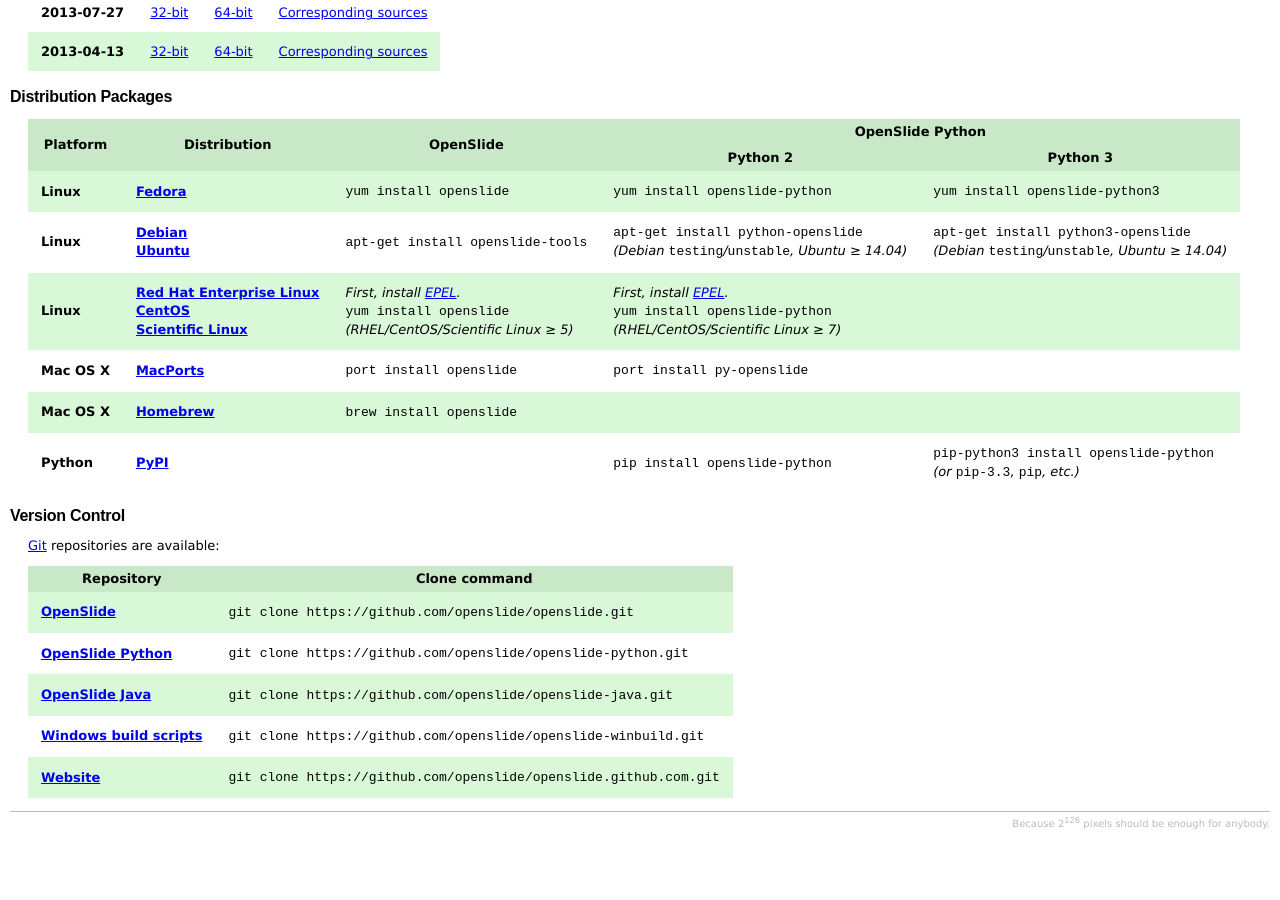
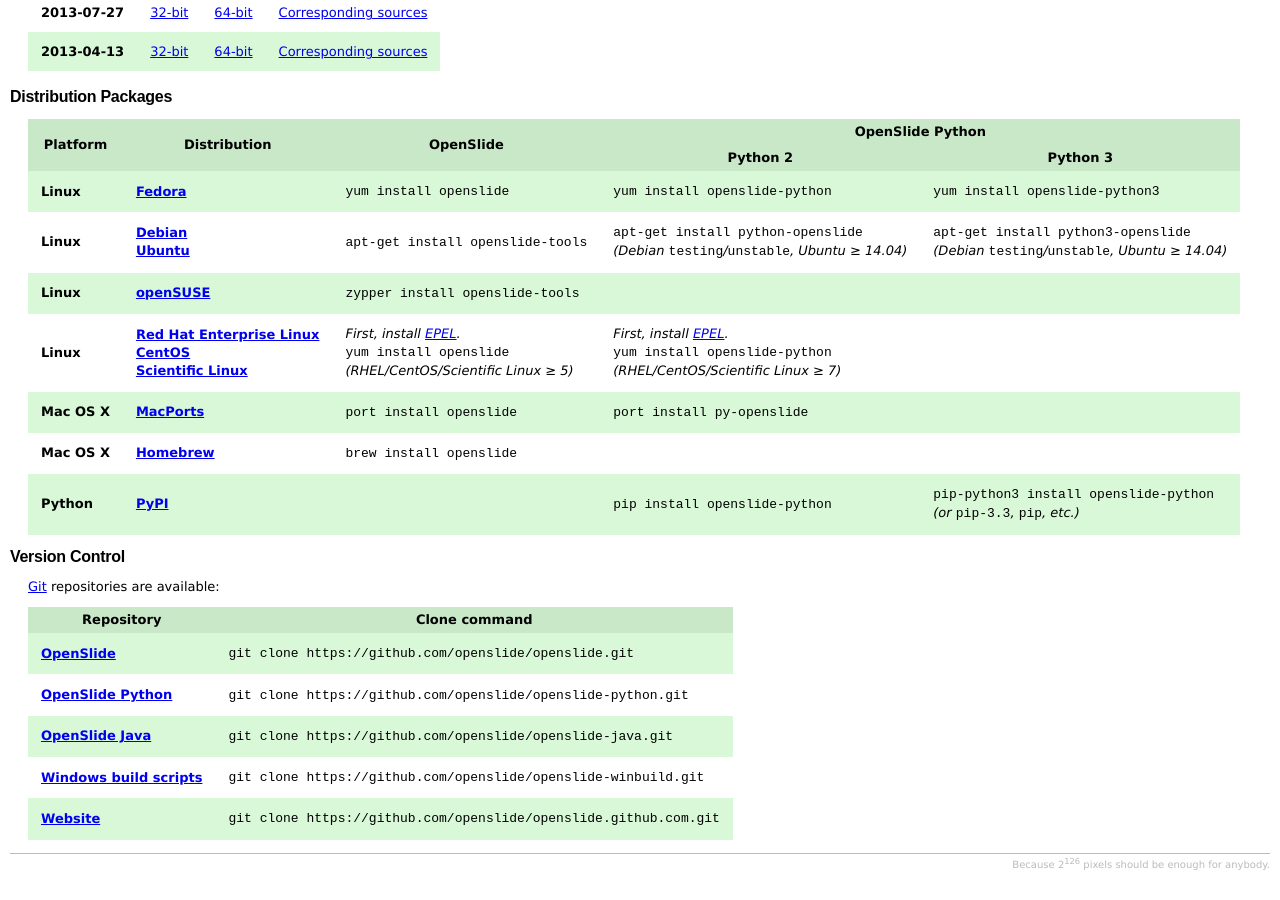
Before and after one commit to openslide/openslide.github.io, a Jekyll site: the page built from download/index.markdown, in a window 1280 px wide and 900 px high, scrolled down 837 px. Built offline with Jekyll 4.4.1, drawn with Linux system fonts in a browser that asks for light colours; comment, search, counter and statistics services are not loaded; before the commit the page ends 1695 px from its top, so only the background shows below that.

Commit message:
download: Add openSUSE package

```diff
--- a/download/index.markdown
+++ b/download/index.markdown
@@ -147,6 +147,13 @@
     </tr>
     <tr>
       <th>Linux</th>
+      <th><a href="http://www.opensuse.org/">openSUSE</a></th>
+      <td><code>zypper install openslide-tools</code></td>
+      <td></td>
+      <td></td>
+    </tr>
+    <tr>
+      <th>Linux</th>
       <th>
         <a href="http://www.redhat.com/products/enterprise-linux/">Red Hat Enterprise Linux</a><br>
         <a href="https://www.centos.org/">CentOS</a><br>
```
